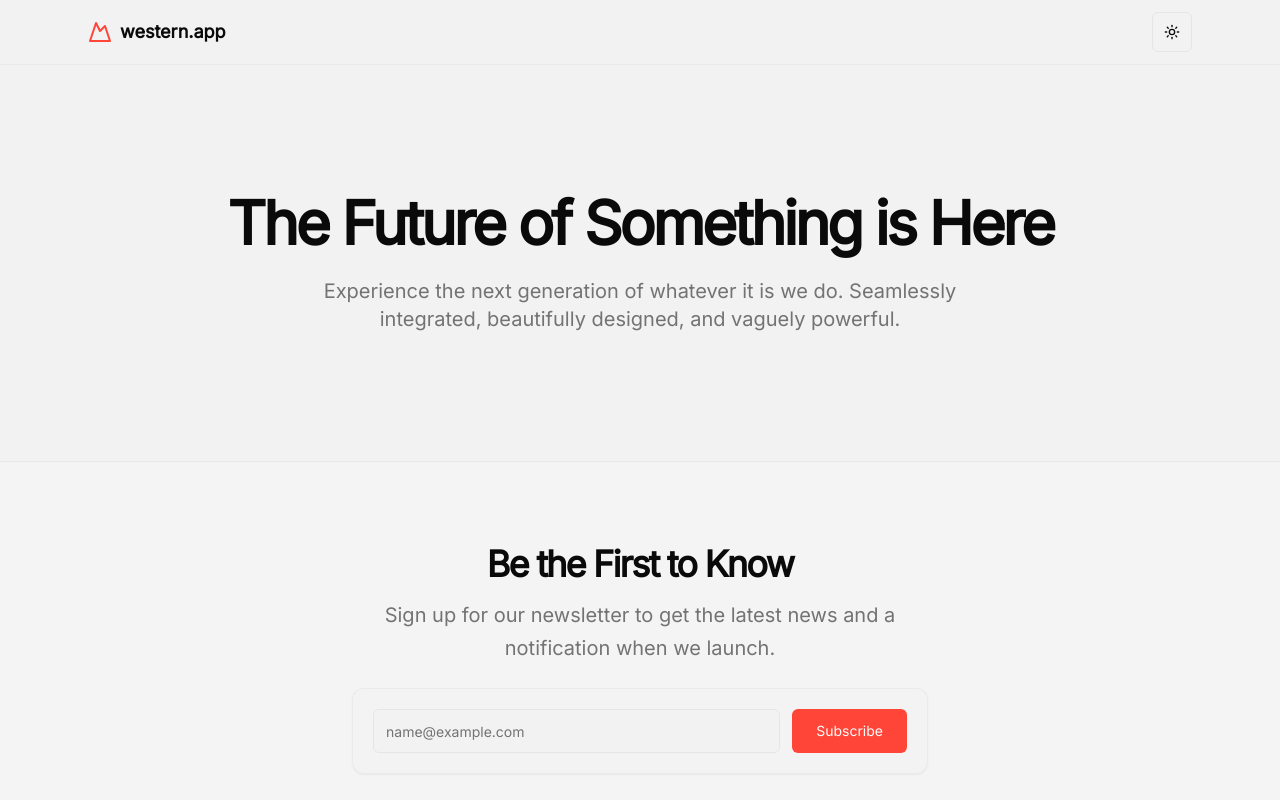
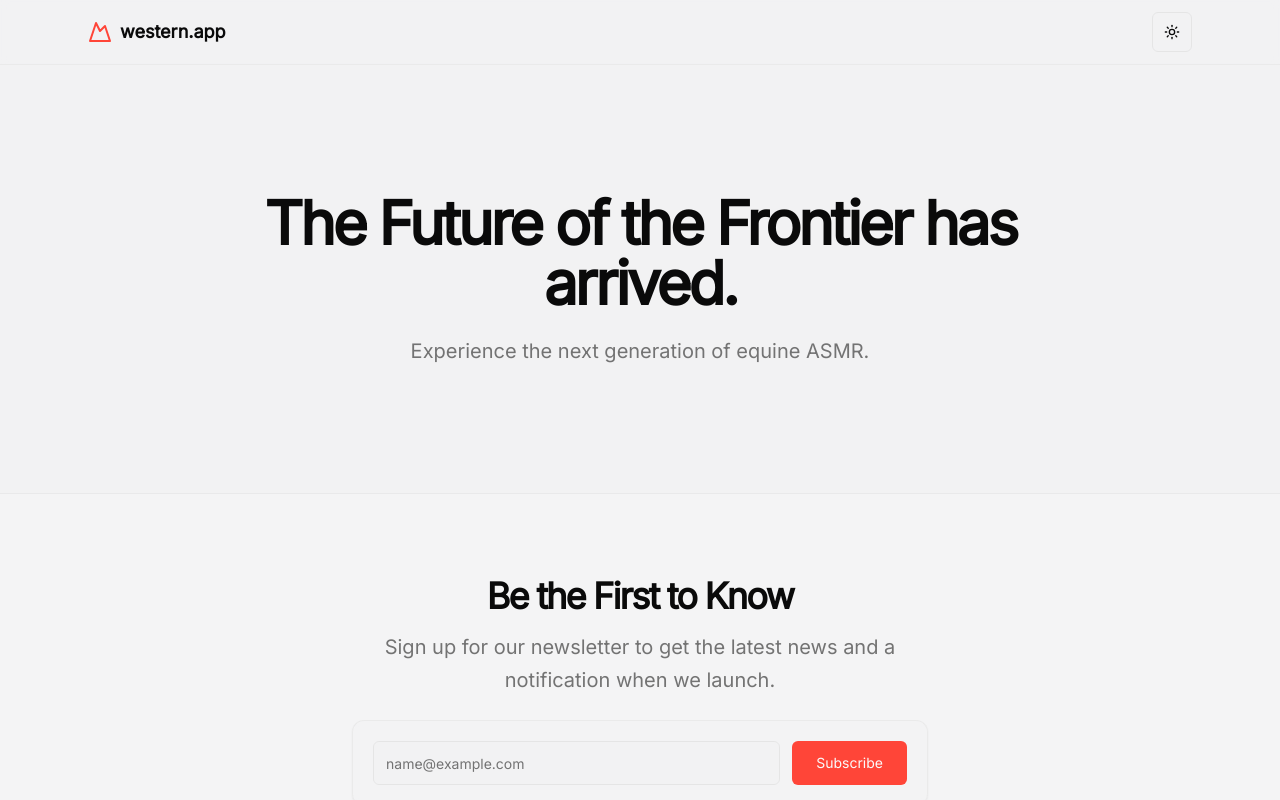
Before and after one commit to goldencloudinnovations/western.app, a Next.js app: page / in a window 1280 px wide. Shown: the top 800 px of the page. Built offline with nearby package versions, Linux system fonts and the light colour scheme.

Commit message:
Working commit

```diff
--- a/src/app/globals.css
+++ b/src/app/globals.css
@@ -83,4 +83,14 @@
   body {
     @apply bg-background text-foreground;
   }
+
+  ::selection {
+    background-color: hsl(var(--primary) / 0.35);
+    color: hsl(var(--primary-foreground));
+  }
+
+  ::-moz-selection {
+    background-color: hsl(var(--primary) / 0.35);
+    color: hsl(var(--primary-foreground));
+  }
 }
--- a/src/content/site-text.ts
+++ b/src/content/site-text.ts
@@ -14,9 +14,9 @@ export const siteText = {
     legalName: "Western.App",
   },
   hero: {
-    title: "The Future of Something is Here",
+    title: "The Future of the Frontier has arrived.",
     description:
-      "Experience the next generation of whatever it is we do. Seamlessly integrated, beautifully designed, and vaguely powerful.",
+      "Experience the next generation of equine ASMR.",
   },
   teaser: {
     title: "Something New is on the Horizon",
```
